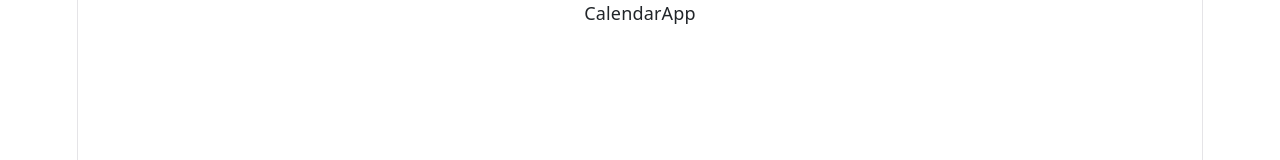
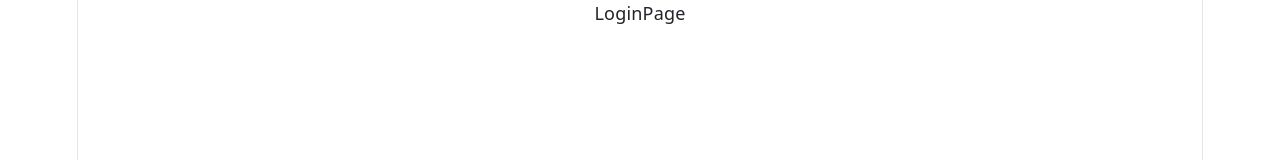
Before and after one commit to verdugo-dev/calendar-react, a React (Vite) app: page /auth/login in a window 1280 px wide. Shown: the top 160 px of the page. Built offline with nearby package versions, Linux system fonts and the light colour scheme.

Commit message:
Adding routes

```diff
--- a/src/CalendarApp.jsx
+++ b/src/CalendarApp.jsx
@@ -1,5 +1,11 @@
+import { BrowserRouter } from "react-router-dom"
+import { CalendarPage } from "./calendar/pages/CalendarPage"
+import { AppRouter } from "./router"
+
 export const CalendarApp = () => {
     return (
-        <div>CalendarApp</div>
+        <BrowserRouter>
+            <AppRouter></AppRouter>
+        </BrowserRouter>
     )
 }
--- /dev/null
+++ b/src/auth/index.js
@@ -0,0 +1 @@
+export * from './pages/LoginPage';
--- /dev/null
+++ b/src/auth/pages/LoginPage.jsx
@@ -0,0 +1,5 @@
+export const LoginPage = () => {
+    return (
+        <div>LoginPage</div>
+    );
+}
--- /dev/null
+++ b/src/calendar/index.js
@@ -0,0 +1 @@
+export * from './pages/CalendarPage';
--- /dev/null
+++ b/src/calendar/pages/CalendarPage.jsx
@@ -0,0 +1,9 @@
+import { AppRouter } from "../../router"
+
+export const CalendarPage = () => {
+    return (
+        <>
+            <div>Calendar Page</div>
+        </>
+    )
+}
--- /dev/null
+++ b/src/router/AppRouter.jsx
@@ -0,0 +1,19 @@
+import { Navigate, Route, Routes } from "react-router-dom";
+import {LoginPage} from './../auth';
+import { CalendarPage } from "../calendar";
+
+export const AppRouter = () => {
+
+    const authStatus = 'not-authenticated';
+
+    return (
+        <Routes>
+            {
+                (authStatus === 'not-authenticated')
+                ? <Route path="/auth/*" element={ <LoginPage /> }/>
+                : <Route path="/*" element={ <CalendarPage/> }/>
+            }
+            <Route path="/*" element={ <Navigate to="/auth/login"/> } />
+        </Routes>
+    );
+}
--- /dev/null
+++ b/src/router/index.js
@@ -0,0 +1 @@
+export * from './AppRouter';
```
